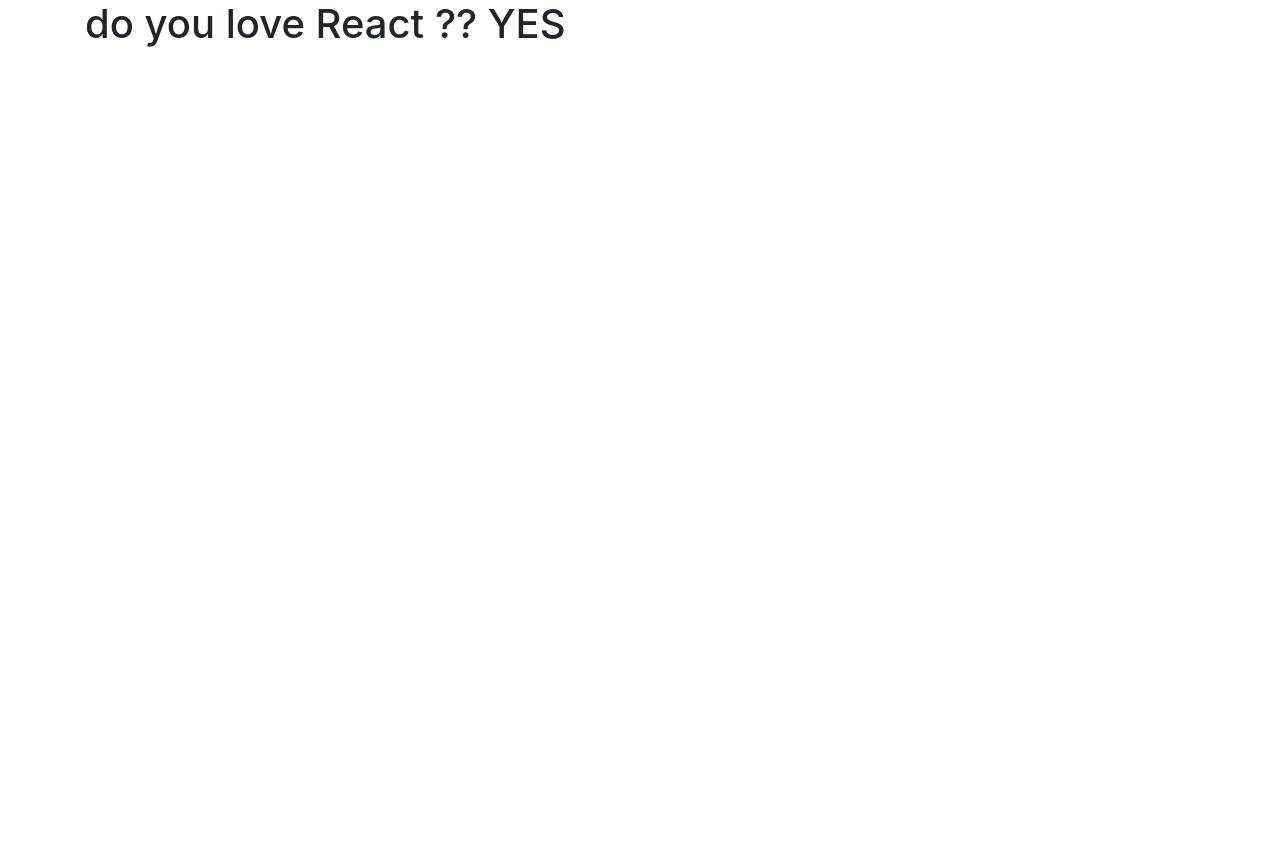
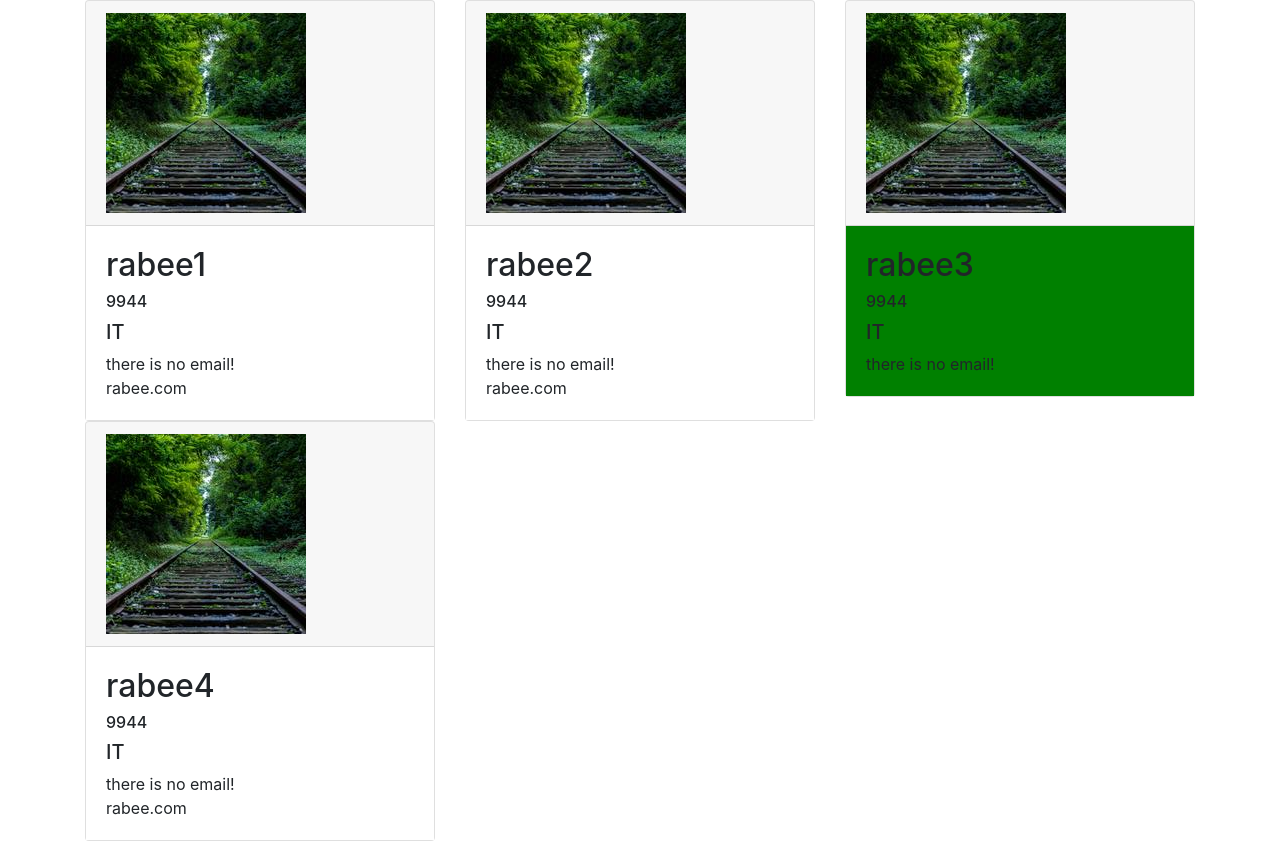
Before and after one commit to Rabee-Omran/Simple-React-Project, a React (Create React App) app: page / in a window 1280 px wide. Before the commit the page ends 800 px from the top, so only its background shows below. Built offline with nearby package versions, Linux system fonts and the light colour scheme.

Commit message:
using States in Cards

```diff
--- a/src/components/App.js
+++ b/src/components/App.js
@@ -1,24 +1,21 @@
 import React, { Component } from 'react';
+import MyCard from './MyCard';
+
 
 class App extends Component{
 
-  constructor(){
-    super()
-    this.state ={answer:'YES'}
-
-  }
 
   render(){
+  return (
 
-    return (
     <div className= "container">
-     <h1>do you love React ?? {this.state.answer}</h1>
+
+         <MyCard/>
+
     </div>
 
-  );}
+  );
 
-}
-
-
+}}
 
 export default App;
--- /dev/null
+++ b/src/components/CardMember.js
@@ -0,0 +1,33 @@
+
+import React, { Component } from 'react';
+
+class CardMember extends Component{
+
+
+
+    render(){
+  return (
+      <div className="col-md-4 col-sm-6  ">
+
+          <div className="card">
+                <div className="card-header">
+                        <img style={{maxWidth:'100%'}}  src={this.props.img} alt=''/>
+                </div>
+                <div className='card-body' style={{backgroundColor: this.props.website ? "white" : "green"}}>
+                        <h2>{this.props.name}</h2>
+                        <h6>{this.props.phone}</h6>
+                        <h5>{this.props.position}</h5>
+                        <div>{ this.props.email ?this.props.email :'there is no email!'}</div>
+                        <div className={this.props.website==null ? 'bg-blue' : 'bg-white'}>{this.props.website}</div>
+                </div>
+
+         </div>
+
+
+      </div>
+
+  );}
+
+}
+
+export default CardMember;
--- /dev/null
+++ b/src/components/MyCard.js
@@ -0,0 +1,53 @@
+import React, { Component } from 'react';
+import CardMember from './CardMember';
+import infoData from './infoData';
+class MyCard extends Component{
+
+    constructor(){
+        super()
+
+        this.state = {
+            myInfo:infoData
+        }
+      }
+
+
+
+
+
+    mapping(x){
+        const cards = x.map(item => <CardMember
+
+            key={item.id}
+            img={item.img}
+            name={item.name}
+            phone={item.phone}
+            position={item.position}
+            website={item.website}
+
+                />
+                );
+
+    return cards;
+    }
+
+
+
+    render(){
+
+
+  return (
+      <div className='row '>
+
+{this.mapping(this.state.myInfo)}
+
+
+      </div>
+
+
+
+
+  );
+}}
+
+export default MyCard;
--- /dev/null
+++ b/src/components/infoData.js
@@ -0,0 +1,10 @@
+const infoData =
+[
+
+    {id:1, img:'/images/01.jpg',name :'rabee1',position:'IT',phone:'9944',email:'rabee@gmail.com',website:"rabee.com"},
+    {id:2, img:'/images/01.jpg',name :'rabee2',position:'IT',phone:'9944',email:'rabee@gmail.com',website:"rabee.com"},
+    {id:3, img:'/images/01.jpg',name :'rabee3',position:'IT',phone:'9944',email:'rabee@gmail.com'                    },
+    {id:4, img:'/images/01.jpg',name :'rabee4',position:'IT',phone:'9944',                        website:"rabee.com"},
+]
+
+export default infoData
```
